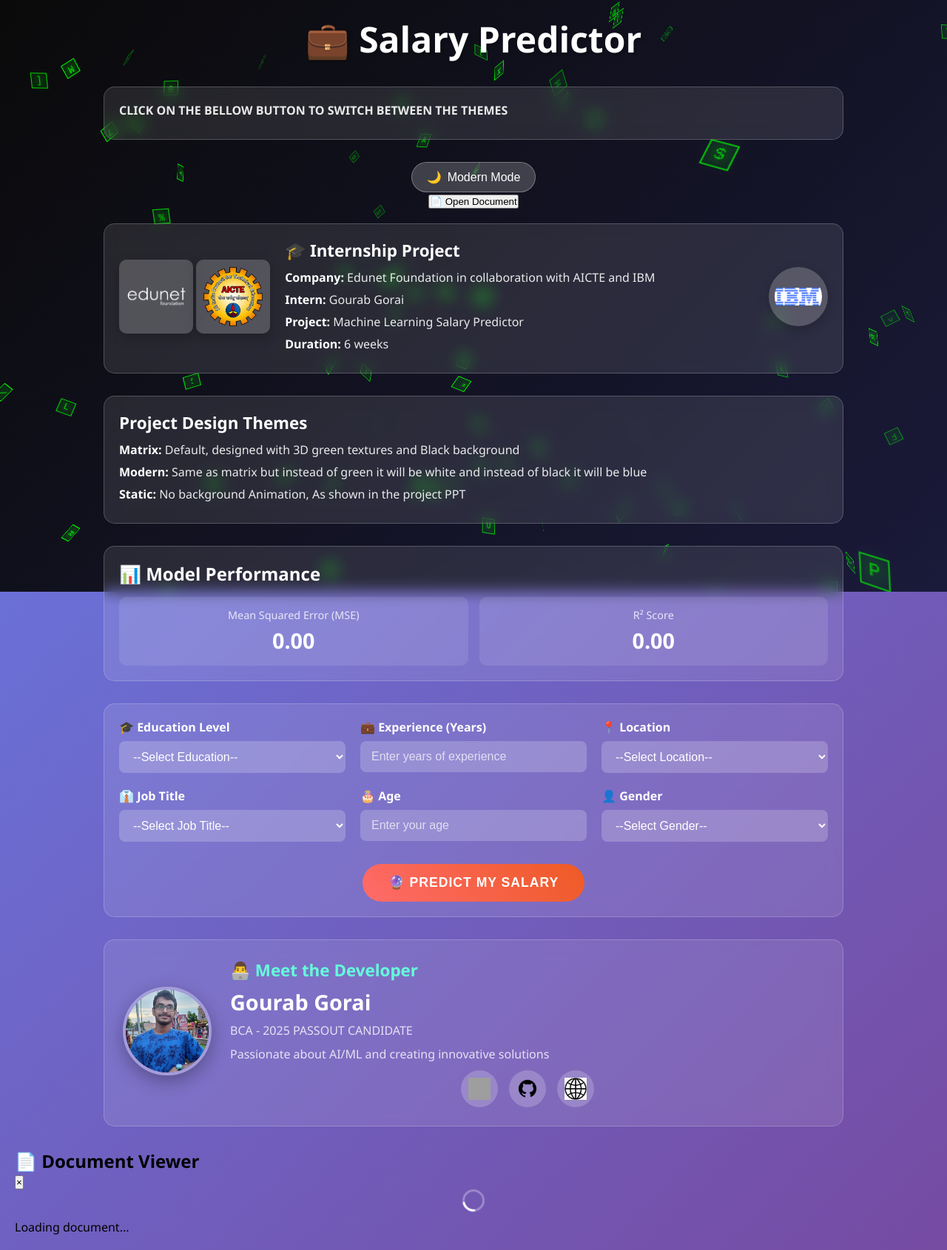
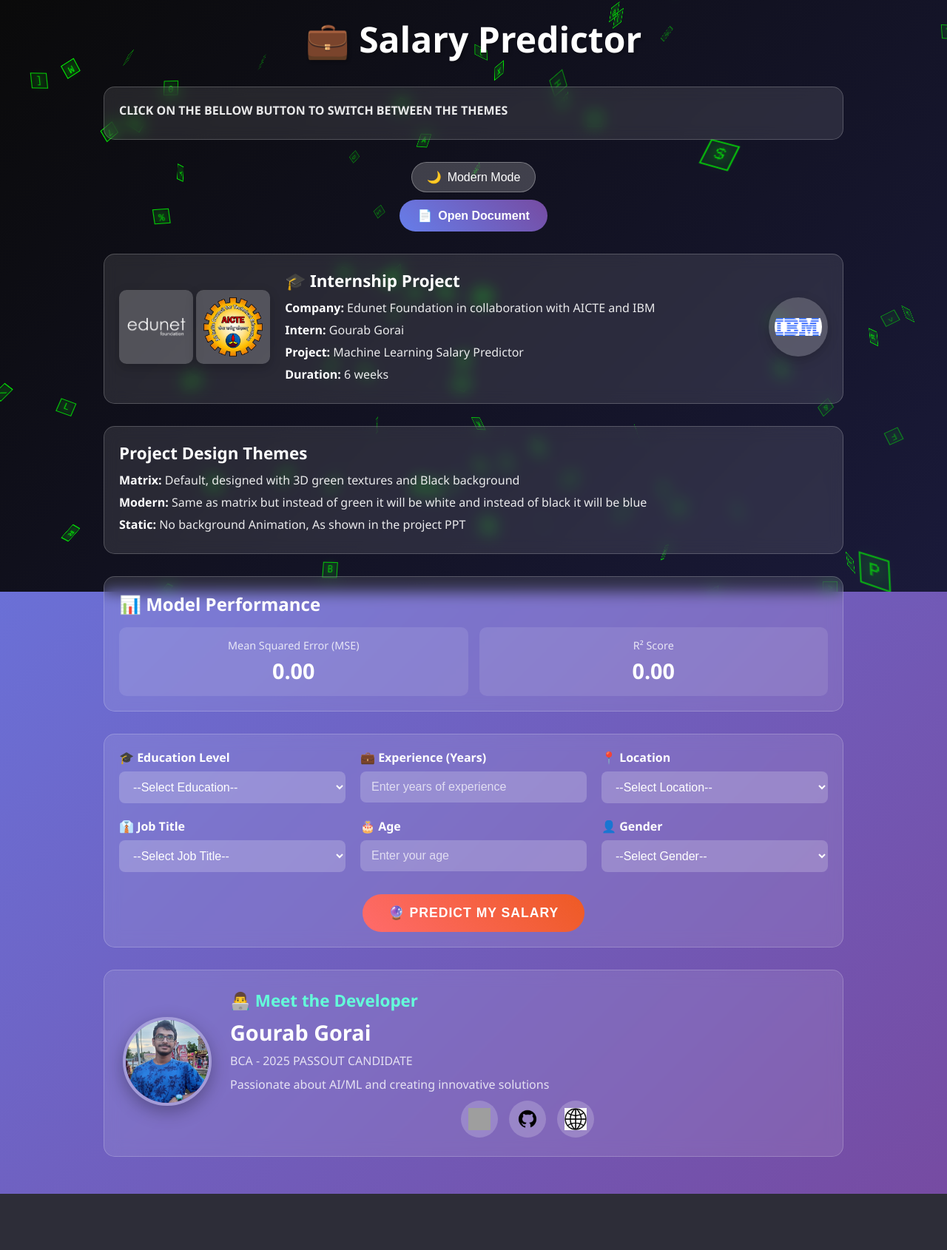
Before and after one commit to GourabGorai/IBMInternshipProject, a Flask app: template templates/index.html in a window 1280 px wide. Shown: the whole page at 74% size. After the commit the page ends 1614 px from the top, so only its background shows below. Run offline with Flask 3, Linux system fonts and the light colour scheme; the template is opened without the code that fills it, so the values that code supplies are empty; grey boxes are pictures that could not be loaded.

Commit message:
Update Styles.css

```diff
--- a/static/Styles.css
+++ b/static/Styles.css
@@ -1001,3 +1001,150 @@ input::placeholder {
 .static-theme body { background: linear-gradient(135deg, #667eea 0%, #764ba2 100%); } .static-theme .matrix-3d { display: none !important; } .static-theme .demo-content { display: none !important; } .static-theme .matrix-cube, .static-theme .matrix-layer { display: none !important; } .static-theme .model-performance, .static-theme .form-container, .static-theme .plots-section, .static-theme .internship-info, .static-theme .evaluation-table, .static-theme .social-links, .static-theme .developer-profile, .static-theme .developer-spotlight { background: rgba(255,255,255,0.1); border: 1px solid rgba(255,255,255,0.2); } .static-theme .submit-btn { background: linear-gradient(45deg, #ff6b6b, #ee5a24); } .static-theme .result { background: linear-gradient(45deg, #00b894, #00cec9); } .static-theme .flash-message.error { background: rgba(231, 76, 60, 0.9); } .static-theme .flash-message.success { background: rgba(46, 204, 113, 0.9); } .static-theme .flash-message.warning { background: rgba(241, 196, 15, 0.9); }
 /* Static theme colors */
 .static-theme .demo-title, .static-theme .demo-description { color: white; text-shadow: 0 0 20px white; }
+/* Popup Button Styles */
+.popup-btn {
+    background: linear-gradient(45deg, #667eea, #764ba2);
+    color: white;
+    border: none;
+    border-radius: 25px;
+    padding: 12px 24px;
+    font-size: 1rem;
+    font-weight: bold;
+    cursor: pointer;
+    transition: all 0.3s ease;
+    margin: 10px;
+    display: inline-flex;
+    align-items: center;
+    gap: 8px;
+}
+
+.popup-btn:hover {
+    transform: translateY(-2px);
+    box-shadow: 0 8px 20px rgba(0,0,0,0.3);
+    background: linear-gradient(45deg, #764ba2, #667eea);
+}
+
+/* Popup Modal Styles */
+.popup-modal {
+    display: none;
+    position: fixed;
+    z-index: 1000;
+    left: 0;
+    top: 0;
+    width: 100%;
+    height: 100%;
+    background-color: rgba(0,0,0,0.8);
+    backdrop-filter: blur(5px);
+}
+
+.popup-content {
+    position: relative;
+    background: rgba(255,255,255,0.1);
+    backdrop-filter: blur(15px);
+    margin: 2% auto;
+    padding: 0;
+    border-radius: 15px;
+    width: 90%;
+    max-width: 1200px;
+    height: 90vh;
+    border: 1px solid rgba(255,255,255,0.2);
+    box-shadow: 0 20px 40px rgba(0,0,0,0.3);
+}
+
+.popup-header {
+    display: flex;
+    justify-content: space-between;
+    align-items: center;
+    padding: 20px;
+    border-bottom: 1px solid rgba(255,255,255,0.2);
+}
+
+.popup-header h2 {
+    color: white;
+    margin: 0;
+    font-size: 1.5rem;
+}
+
+.close-popup {
+    background: rgba(255,255,255,0.2);
+    border: none;
+    color: white;
+    font-size: 24px;
+    width: 40px;
+    height: 40px;
+    border-radius: 50%;
+    cursor: pointer;
+    transition: all 0.3s ease;
+    display: flex;
+    align-items: center;
+    justify-content: center;
+}
+
+.close-popup:hover {
+    background: rgba(255,255,255,0.3);
+    transform: scale(1.1);
+}
+
+.popup-iframe {
+    width: 100%;
+    height: calc(100% - 80px);
+    border: none;
+    border-radius: 0 0 15px 15px;
+}
+
+/* Loading spinner for popup */
+.popup-loading {
+    display: flex;
+    flex-direction: column;
+    align-items: center;
+    justify-content: center;
+    height: 200px;
+    color: white;
+}
+
+.popup-loading .spinner {
+    border: 3px solid rgba(255,255,255,0.3);
+    border-radius: 50%;
+    border-top: 3px solid white;
+    width: 40px;
+    height: 40px;
+    animation: spin 1s linear infinite;
+    margin-bottom: 20px;
+}
+
+/* Modern theme popup styles */
+.modern-theme .popup-content {
+    background: rgba(26, 26, 46, 0.9);
+    border: 1px solid rgba(100, 255, 218, 0.3);
+}
+
+.modern-theme .popup-btn {
+    background: linear-gradient(45deg, #64ffda, #00bcd4);
+}
+
+.modern-theme .popup-btn:hover {
+    background: linear-gradient(45deg, #00bcd4, #64ffda);
+}
+
+/* Static theme popup styles */
+.static-theme .popup-content {
+    background: rgba(255,255,255,0.15);
+    border: 1px solid rgba(255,255,255,0.3);
+}
+
+/* Responsive design */
+@media (max-width: 768px) {
+    .popup-content {
+        width: 95%;
+        height: 95vh;
+        margin: 2.5% auto;
+    }
+
+    .popup-header {
+        padding: 15px;
+    }
+
+    .popup-header h2 {
+        font-size: 1.2rem;
+    }
+}
```
